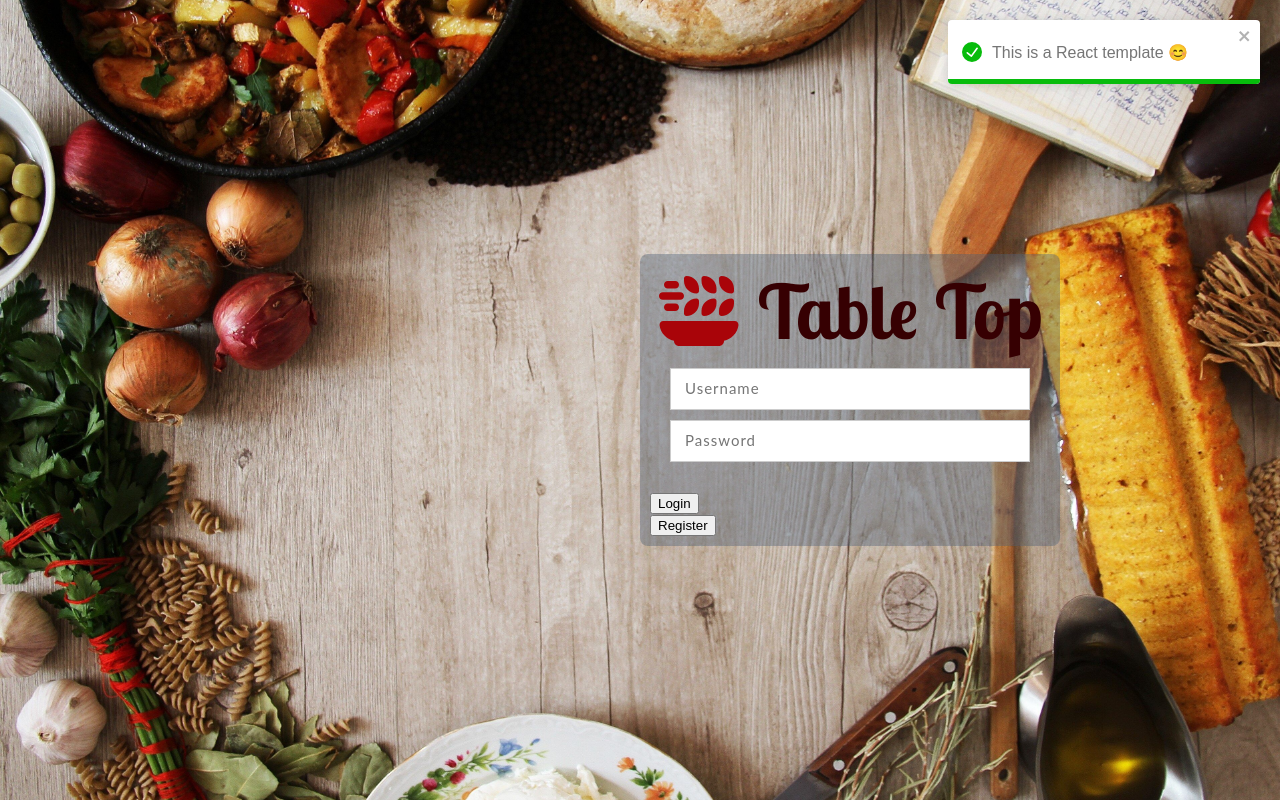
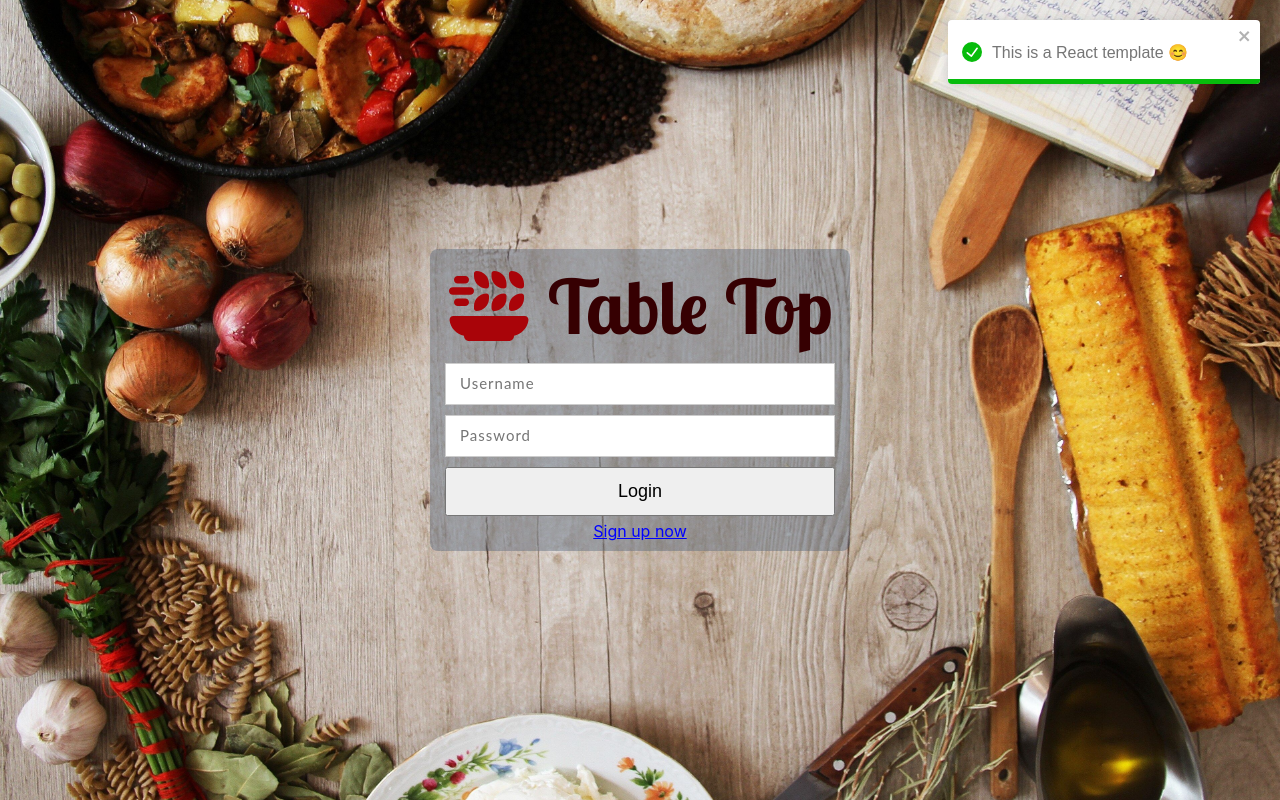
Before and after one commit to drg49/Table-Top-Frontend, a React (Create React App) app: page / in a window 1280 px wide. Built offline with nearby package versions, Linux system fonts and the light colour scheme; a web font is replaced by a local one.

Commit message:
Adding button component

```diff
--- /dev/null
+++ b/src/components/Button/index.jsx
@@ -0,0 +1,15 @@
+import React from 'react';
+import './index.scss';
+
+export default function Button({ text, click, isPrimary, id }) {
+  return (
+    <button
+      onClick={click}
+      className={`table-top-button ${isPrimary && 'primary'}`}
+      id={id}
+      type='button'
+    >
+      {text}
+    </button>
+  )
+}
--- /dev/null
+++ b/src/components/Button/index.scss
@@ -0,0 +1,5 @@
+.table-top-button {
+  width: 100%;
+  padding: 12px;
+  font-size: 18px;
+}
--- a/src/components/Form/index.jsx
+++ b/src/components/Form/index.jsx
@@ -5,7 +5,7 @@ import './index.scss';
 export default function Form({ children, id, columns }) {
 
   return (
-    <div id={id} className={`table-top-form ${columns}`}>
+    <div id={id} className={`table-top-form ${columns || ''}`}>
       {children}
     </div>
   )
--- a/src/components/Form/index.scss
+++ b/src/components/Form/index.scss
@@ -1,6 +1,7 @@
 .table-top-form {
+  margin: 5px;
+
   .table-top-input {
-    width: 90%;
     margin: 10px auto;
   }
 }
--- a/src/pages/Auth/Login.jsx
+++ b/src/pages/Auth/Login.jsx
@@ -1,6 +1,7 @@
 import React from 'react';
 import Form from '../../components/Form';
 import Input from '../../components/Input';
+import Button from '../../components/Button';
 
 export default function Login(){
   const [loginForm, setLoginForm] = React.useState({ username: '', password: '' })
@@ -10,7 +11,6 @@ export default function Login(){
   React.useEffect(() => console.log(loginForm), [loginForm])
 
   return (
-    <>
     <Form id='login-form'>
       <Input
         type="text"
@@ -26,9 +26,12 @@ export default function Login(){
         change={handleChange}
         animate
       />
+      <Button
+        text='Login'
+        id='login-button'
+        click={() => {}}
+        isPrimary
+      />
     </Form>
-      <br />
-      <button>Login</button>
-    </>
   )
 }
--- a/src/pages/Auth/Register.jsx
+++ b/src/pages/Auth/Register.jsx
@@ -1,6 +1,7 @@
 import React from 'react';
 import Form from '../../components/Form';
 import Input from '../../components/Input';
+import Button from '../../components/Button';
 
 export default function Register(){
   const [registerForm, setRegisterForm] = React.useState({
@@ -13,7 +14,6 @@ export default function Register(){
   const handleChange = (e) => setRegisterForm({ ...registerForm, [e.target.name]: e.target.value })
 
   return (
-    <>
     <Form id='login-form'>
       <Input
         type="text"
@@ -50,9 +50,12 @@ export default function Register(){
         change={handleChange}
         animate
       />
+      <Button
+        text='Register'
+        id='login-button'
+        click={() => {}}
+        isPrimary
+      />
     </Form>
-      <br />
-      <button>Register</button>
-    </>
   )
 }
--- a/src/pages/Auth/index.jsx
+++ b/src/pages/Auth/index.jsx
@@ -3,9 +3,8 @@ import Panel from '../../components/Panel';
 import Login from './Login';
 import { authState } from '../../utils/constants';
 import Register from './Register';
-
+import Logo from '../../components/Logo';
 import './index.scss'
-import Logo from '../../components/Logo';
 
 const { login, register } = authState;
 
@@ -13,6 +12,8 @@ export default function Auth(){
   const [formState, setFormState] = React.useState(login);
 
   const handleFormState = () => formState === login ? setFormState(register) : setFormState(login);
+
+  const link = (text) => <span onClick={handleFormState}>{text}</span>
 
   return (
     <>
@@ -23,8 +24,7 @@ export default function Auth(){
       >
         <Logo />
         {formState === login ? <Login /> : <Register />}
-        <br />
-        <button onClick={handleFormState}>{formState === login ? 'Register' : 'Login'}</button>
+        {formState === login ? link('Sign up now') : link('Login')}
       </Panel>
     </>
   )
--- a/src/pages/Auth/index.scss
+++ b/src/pages/Auth/index.scss
@@ -10,7 +10,19 @@ body {
     position: fixed;
     top: 50%;
     left: 50%;
-    transform: translate(-50%, -50%) translateX(50%);
+    transform: translate(-50%, -50%);
     background: rgb(79 95 118 / 40%);
     border: none;
+
+    span {
+      display: flex;
+      justify-content: center;
+      cursor:pointer;
+      color:blue;
+      text-decoration:underline;
+
+      &:hover {
+        opacity: 0.8;
+      }
+    }
 }
```
Lines whose indentation alone changed are shown as unchanged.
